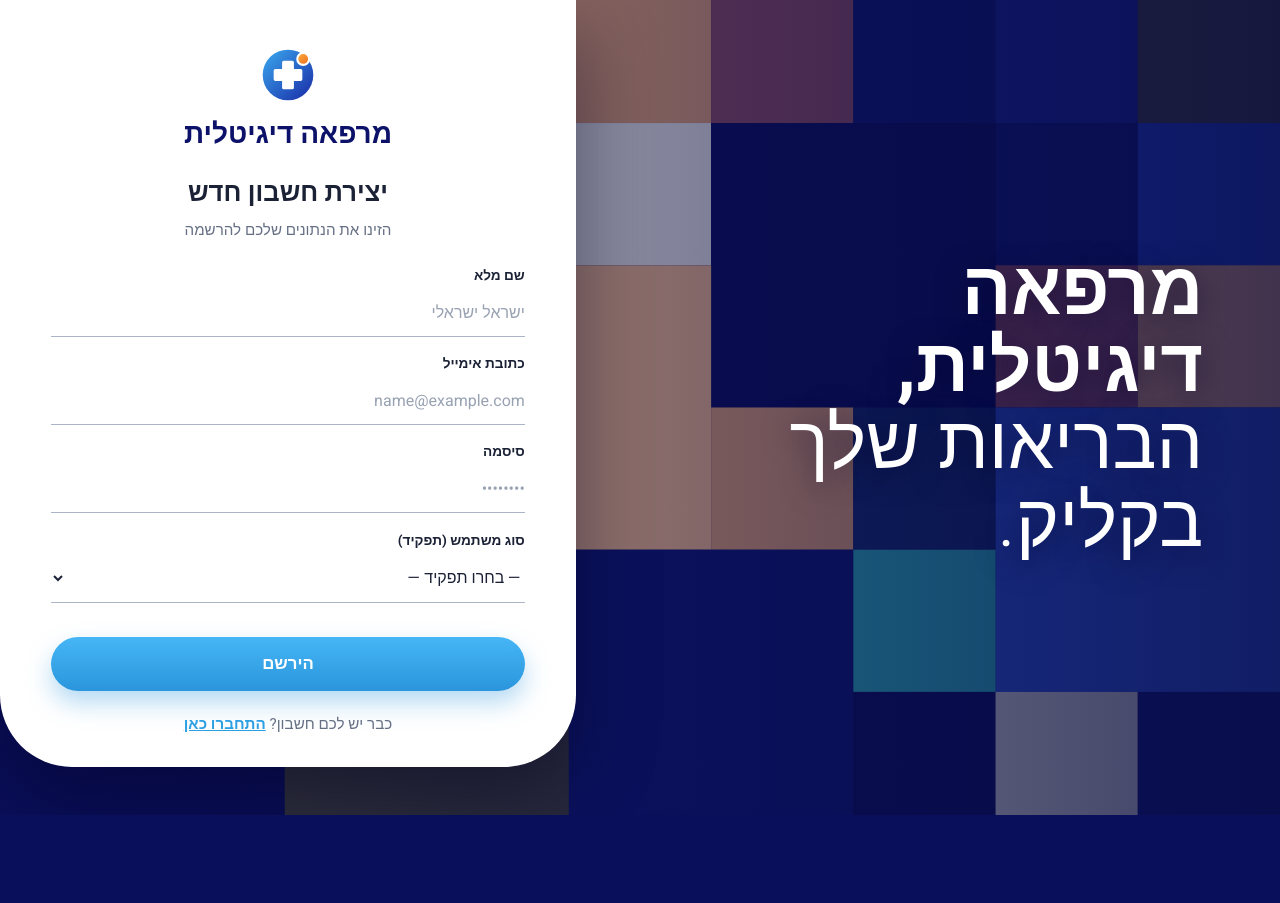
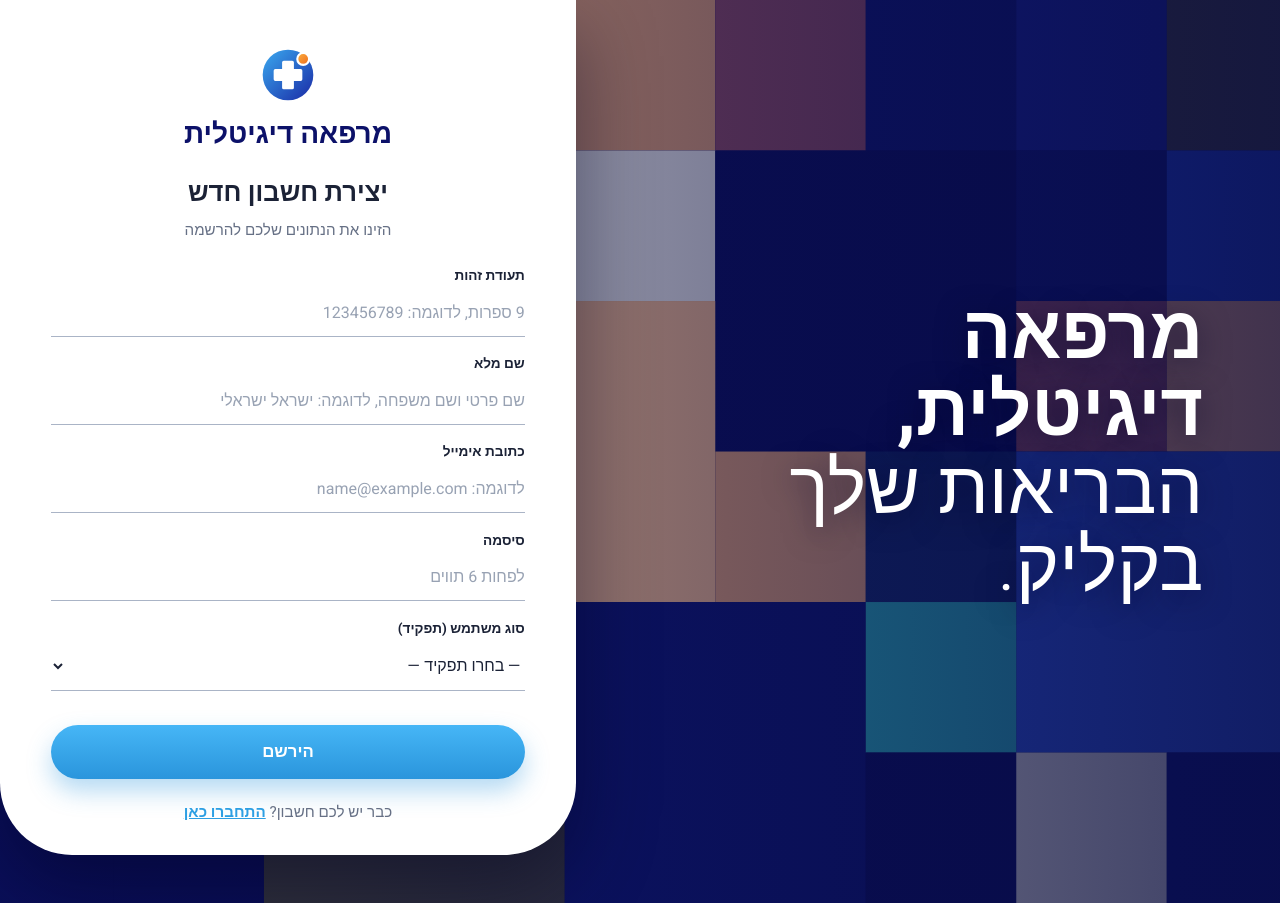
Before and after one commit to ChayaShalit/Clinic-Management-Project, a website with bundled scripts: page client/pages/register.html in a window 1280 px wide. Before the commit the page ends 815 px from the top, so only its background shows below. Built offline with nearby package versions, Linux system fonts and the light colour scheme.

Commit message:
הוספת פרטים בהרשמה

```diff
--- a/client/pages/register.html
+++ b/client/pages/register.html
@@ -16,26 +16,34 @@
 
     <form id="registerForm">
     <div class="form-group">
+      <label for="tz">תעודת זהות</label>
+      <input type="text" id="tz" name="tz" placeholder="9 ספרות, לדוגמה: 123456789" inputmode="numeric" pattern="[0-9]{9}"
+        minlength="9" maxlength="9" autocomplete="off" required>
+    </div>
+
+    <div class="form-group">
       <label for="name">שם מלא</label>
-        <input type="text" id="name" placeholder="ישראל ישראלי" required>
+      <input type="text" id="name" name="name" placeholder="שם פרטי ושם משפחה, לדוגמה: ישראל ישראלי" minlength="2"
+        autocomplete="name" required>
     </div>
 
     <div class="form-group">
       <label for="email">כתובת אימייל</label>
-        <input type="email" id="email" placeholder="name@example.com" required>
+      <input type="email" id="email" name="email" placeholder="לדוגמה: name@example.com" autocomplete="email" required>
     </div>
 
         <div class="form-group">
           <label for="password">סיסמה</label>
-        <input type="password" id="password" placeholder="••••••••" required>
+          <input type="password" id="password" name="password" placeholder="לפחות 6 תווים" minlength="6"
+            autocomplete="new-password" required>
         </div>
 
     <div class="form-group">
       <label for="role">סוג משתמש (תפקיד)</label>
-        <select id="role" required>
+      <select id="role" name="role" required>
         <option value="">— בחרו תפקיד —</option>
-            <option value="patient">מטופל (Patient)</option>
-            <option value="doctor">רופא (Doctor)</option>
+        <option value="patient">מטופל/ת</option>
+        <option value="doctor">רופא/ה</option>
       </select>
     </div>
 
```
Lines whose indentation alone changed are shown as unchanged.
